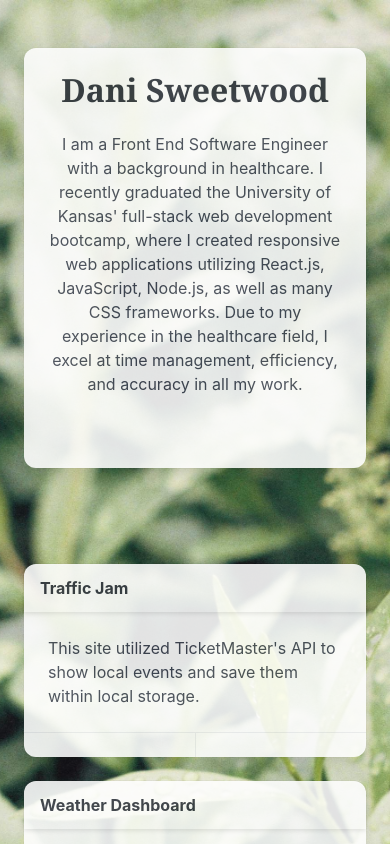
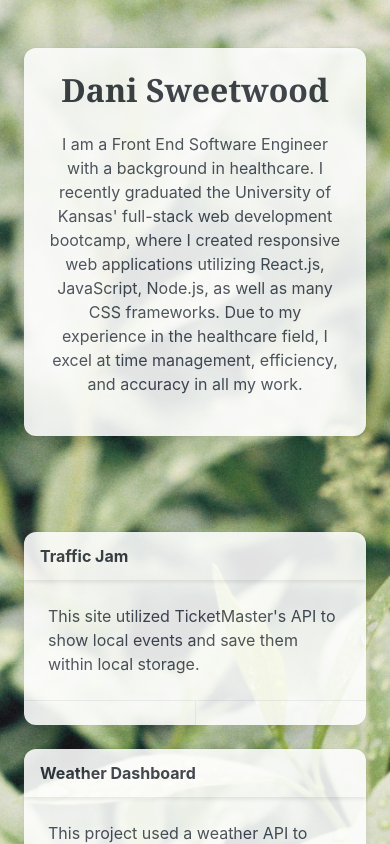
Before and after one commit to DaniSweets/SelfSite, a React (Vite) app: page / in a window 390 px wide. Shown: the top 844 px of the page. Built offline with nearby package versions, Linux system fonts and the light colour scheme.

Commit message:
shortened bottom margin on mobile aboutme

```diff
--- a/src/components/AboutMeMobile.jsx
+++ b/src/components/AboutMeMobile.jsx
@@ -1,6 +1,6 @@
 export default function AboutMeMobile() {
     return (
-        <div className="mb-6">
+        <div className="mb-4">
             <p>I am a Front End Software Engineer with a background in healthcare. I recently graduated the University of Kansas' full-stack web development bootcamp, where I created responsive web applications utilizing React.js, JavaScript, Node.js, as well as many CSS frameworks. Due to my experience in the healthcare field, I excel at time management, efficiency, and accuracy in all my work.</p>
             {/* <p>I am the type of person that is always learning new things, and tinkering with things I don’t understand yet. I have a lot of experience with creative problem solving and enjoy finding solutions that can make everyone happy.
             I found myself in the workforce being drawn toward computer-based problem solving, and when possible even created programs to help me accomplish my work efficiently. I realized that I would be happier and more fulfilled if I could problem solve full time as my main profession.</p>
```
